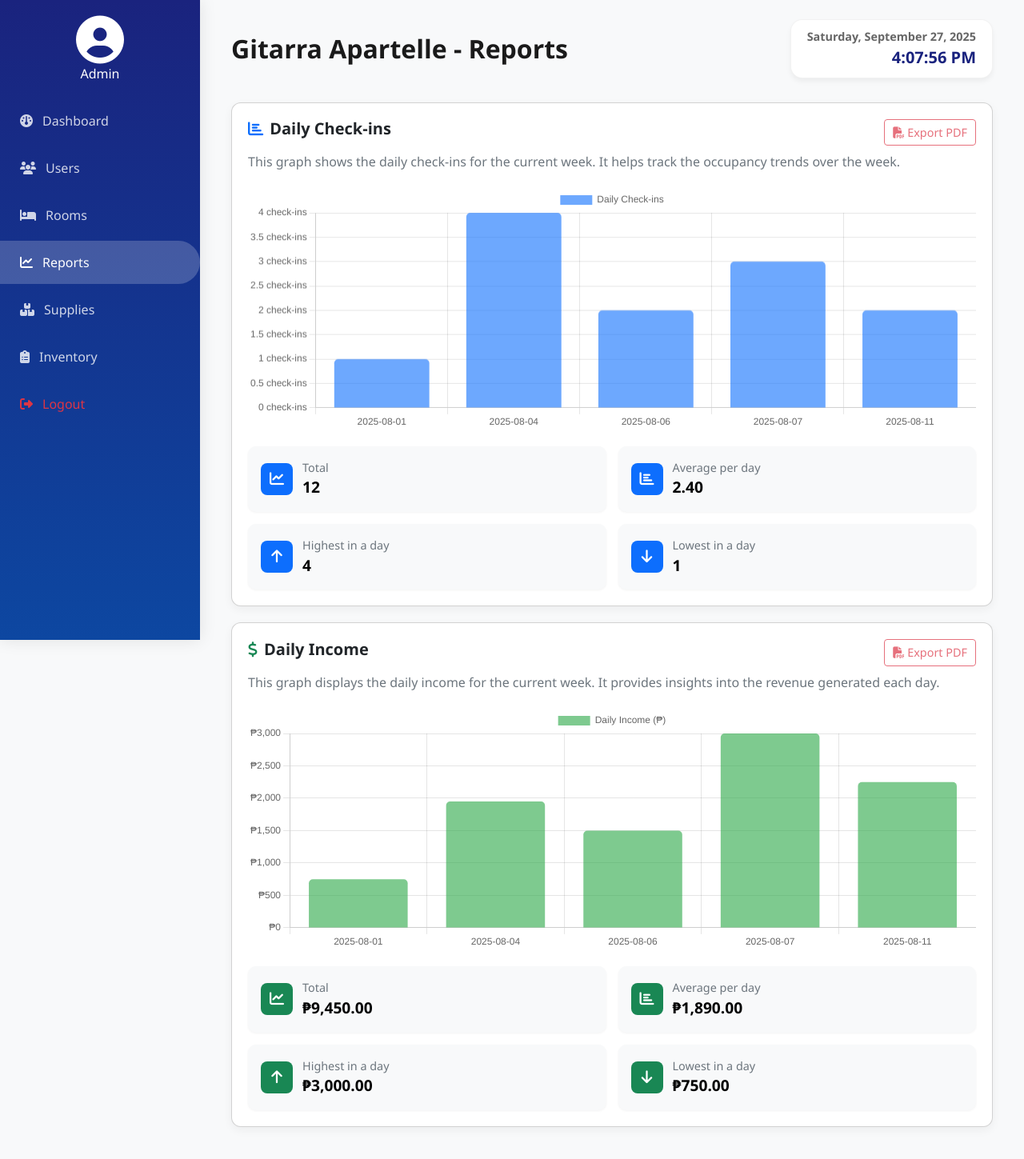
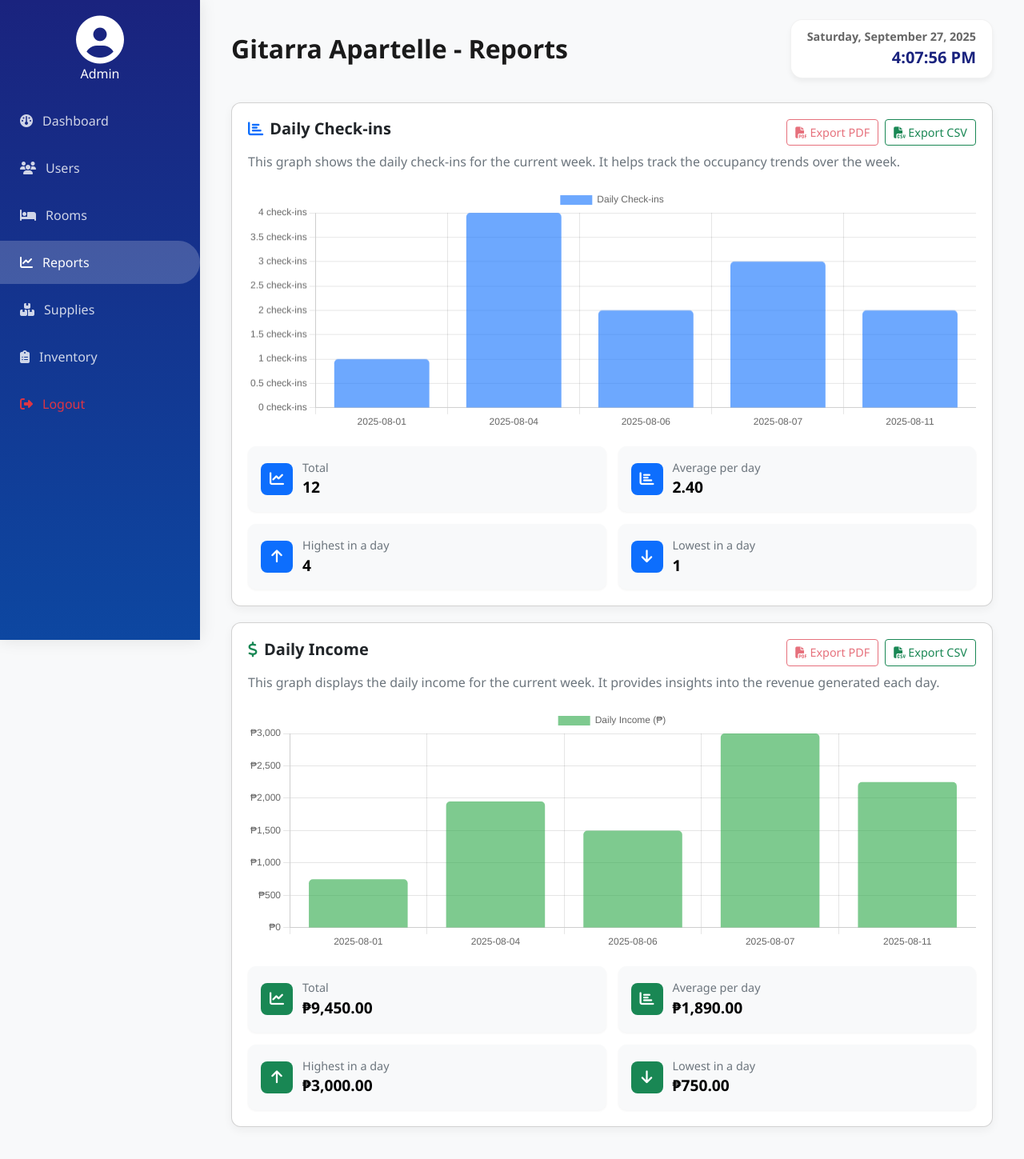
Before and after one commit to aglcode/HOTEL-MANAGEMENT, a PHP site: page /admin-report.php in a window 1280 px wide. Shown: the top 1449 px of the page at 80% size. Run offline with PHP 8.4, Linux system fonts and the light colour scheme; data comes from the database, SQL or seed files in the repository; some libraries are stand-ins or nearby versions.

Commit message:
added csv

```diff
--- a/admin-report.php
+++ b/admin-report.php
@@ -283,9 +283,14 @@ $conn->close();
     <div class="card">
       <div class="d-flex justify-content-between align-items-center mb-2">
         <h5><i class="fas fa-chart-bar text-primary"></i> Daily Check-ins</h5>
+      <div class="d-flex gap-2">
         <button class="btn btn-sm btn-outline-danger" onclick="exportCheckinsPDF()">
           <i class="fas fa-file-pdf"></i> Export PDF
         </button>
+        <button class="btn btn-sm btn-outline-success" onclick="exportCheckinsCSV()">
+          <i class="fas fa-file-csv"></i> Export CSV
+        </button>
+      </div>
       </div>
       <div id="checkinsCard">
         <p class="description">
@@ -300,9 +305,14 @@ $conn->close();
     <div class="card">
       <div class="d-flex justify-content-between align-items-center mb-2">
         <h5><i class="fas fa-dollar-sign text-success"></i> Daily Income</h5>
+      <div class="d-flex gap-2">
         <button class="btn btn-sm btn-outline-danger" onclick="exportIncomePDF()">
           <i class="fas fa-file-pdf"></i> Export PDF
         </button>
+        <button class="btn btn-sm btn-outline-success" onclick="exportIncomeCSV()">
+          <i class="fas fa-file-csv"></i> Export CSV
+        </button>
+      </div>
       </div>
       <div id="incomeCard">
         <p class="description">
@@ -613,6 +623,80 @@ function exportIncomePDF() {
   doc.save("Daily_Income_Report.pdf");
 }
 
+// export CSV
+// export csv (Daily Check-ins)
+function exportCheckinsCSV() {
+  let csvContent = "data:text/csv;charset=utf-8,";
+
+  // Header row
+  csvContent += "Month,Date,Number of Check-ins\n";
+
+  // Group by month
+  const grouped = {};
+  checkinLabels.forEach((label, i) => {
+    const dateObj = new Date(label);
+    const month = dateObj.toLocaleString("en-PH", { month: "long", year: "numeric" });
+    const fullDate = dateObj.toLocaleDateString("en-PH", {
+      weekday: 'long', year: 'numeric', month: 'long', day: 'numeric'
+    });
+    if (!grouped[month]) grouped[month] = [];
+    grouped[month].push([fullDate, checkinData[i]]);
+  });
+
+  // Add rows
+  Object.keys(grouped).forEach(month => {
+    grouped[month].forEach(row => {
+      csvContent += `${month},"${row[0]}",${row[1]}\n`;
+    });
+  });
+
+  // Trigger download
+  const encodedUri = encodeURI(csvContent);
+  const link = document.createElement("a");
+  link.setAttribute("href", encodedUri);
+  link.setAttribute("download", "Daily_Checkins_Report.csv");
+  document.body.appendChild(link);
+  link.click();
+  document.body.removeChild(link);
+}
+
+// export csv (Daily Income)
+function exportIncomeCSV() {
+  let csvContent = "data:text/csv;charset=utf-8,";
+
+  // Header row
+  csvContent += "Month,Date,Income (PHP)\n";
+
+  // Group by month
+  const grouped = {};
+  incomeLabels.forEach((label, i) => {
+    const dateObj = new Date(label);
+    const month = dateObj.toLocaleString("en-PH", { month: "long", year: "numeric" });
+    const fullDate = dateObj.toLocaleDateString("en-PH", {
+      weekday: 'long', year: 'numeric', month: 'long', day: 'numeric'
+    });
+    if (!grouped[month]) grouped[month] = [];
+    grouped[month].push([fullDate, incomeData[i]]);
+  });
+
+  // Add rows
+  Object.keys(grouped).forEach(month => {
+    grouped[month].forEach(row => {
+      csvContent += `${month},"${row[0]}","PHP ${Number(row[1]).toLocaleString(undefined, { minimumFractionDigits: 2 })}"\n`;
+    });
+  });
+
+  // Trigger download
+  const encodedUri = encodeURI(csvContent);
+  const link = document.createElement("a");
+  link.setAttribute("href", encodedUri);
+  link.setAttribute("download", "Daily_Income_Report.csv");
+  document.body.appendChild(link);
+  link.click();
+  document.body.removeChild(link);
+}
+
+
 
 
     function updateClock() {
```
